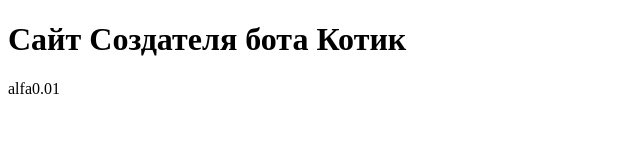
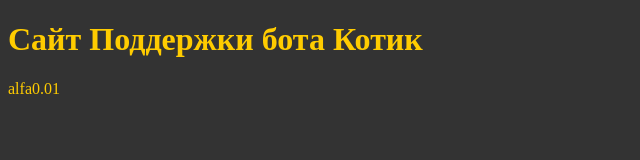
Before and after one commit to Maksim990/Maksim990.github.io, a plain HTML site: page index.html in a window 1280 px wide. Shown: the whole page, without its empty margins (0-640 px from the left). Drawn offline with Linux system fonts and the light colour scheme.

Commit message:
Add files via upload

```diff
--- /dev/null
+++ b/index.css
@@ -0,0 +1,4 @@
+body{
+    background-color: #333;
+    color: #fc0;
+}
--- a/index.html
+++ b/index.html
@@ -2,11 +2,12 @@
 <html>
     <head>
         <meta charset="utf-8">
+        <link rel="stylesheet" href="index.css">
         <link rel="shortcut icon" href="kotik.ico" type="image/x-icon">
         <title>kotik</title>
     </head>
     <body>
-        <h1>Сайт Создателя бота Котик</h1>
-        <p>alfa0.01<p>
-    <body>
+        <h1>Сайт Поддержки бота Котик</h1>
+        <p>alfa0.01</p>
+    </body>
 </html>
```
